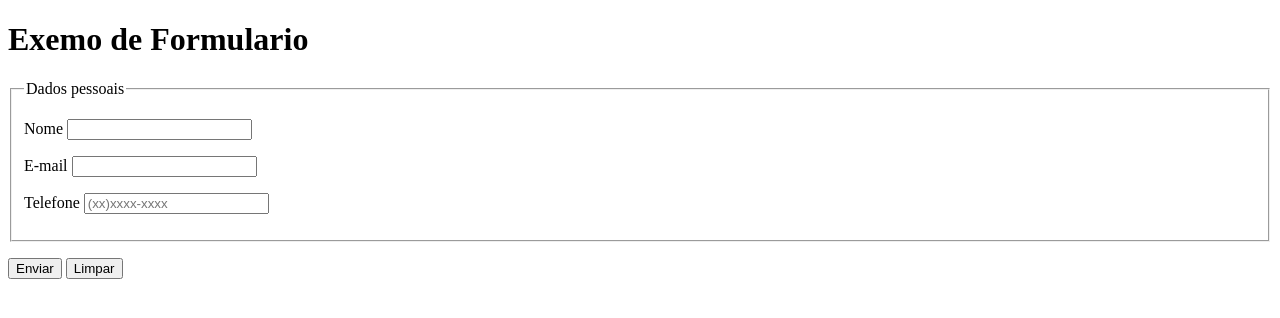
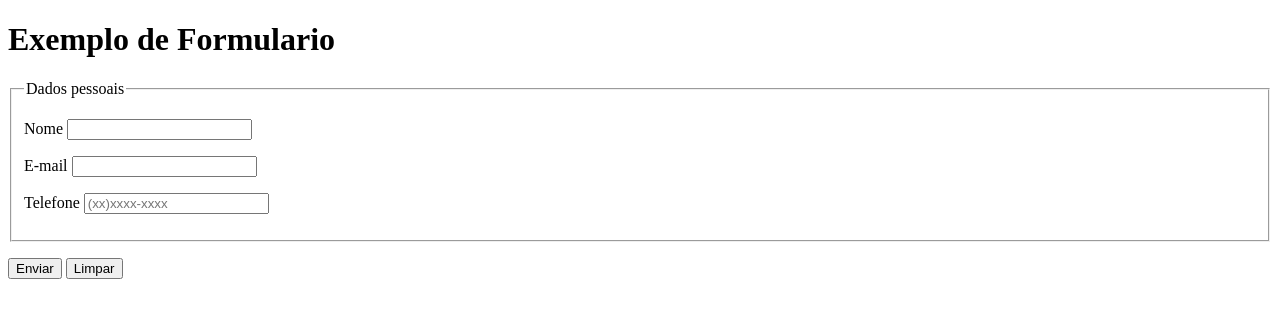
Before and after one commit to RicardoMoreiraPro/HTML-CSS, a plain HTML site: page Modulo-4/2-Formularios/form04.html in a window 1280 px wide. Drawn offline with Linux system fonts and the light colour scheme.

Commit message:
Atualização

```diff
--- a/Modulo-4/2-Formularios/form04.html
+++ b/Modulo-4/2-Formularios/form04.html
@@ -7,7 +7,7 @@
     <title>Formulário</title>
 </head>
 <body>
-    <h1>Exemo de Formulario</h1>
+    <h1>Exemplo de Formulario</h1>
     <form action="cadastro.php" method="get" autocomplete="on">
         <fieldset>
             <legend>Dados pessoais</legend>
```
